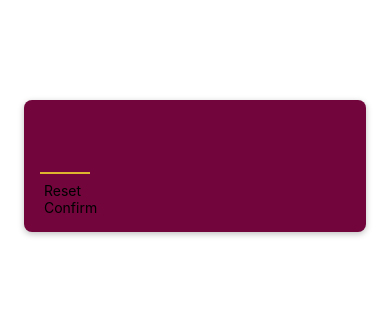
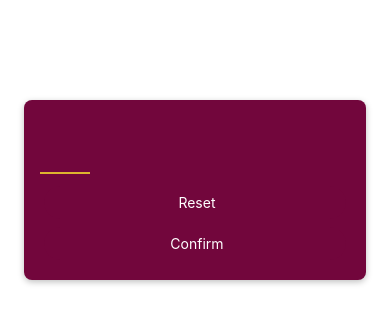
Before and after one commit to breakdaiz/guessnumapp, a React Native app: screen / in a window 390 px wide. Shown: the top 324 px of the page. Built offline with nearby package versions, Linux system fonts and the light colour scheme.

Commit message:
style Primary components, used Pressable on button, add styles for outer and inner container

```diff
--- a/components/PrimaryButton.js
+++ b/components/PrimaryButton.js
@@ -1,12 +1,44 @@
-import { StyleSheet, Text, View } from 'react-native'
-import React from 'react'
+import { Pressable, StyleSheet, Text, View } from "react-native";
+import React from "react";
 
-export default function PrimaryButton({children}) {
+export default function PrimaryButton({ children }) {
+  const pressHandler = () => {
+    console.log("press");
+  };
   return (
-    <View>
-      <Text>{children}</Text>
+    <View style={styles.buttonOuterContainer}>
+      <Pressable
+        style={({ pressed }) =>
+          pressed
+            ? [styles.pressed, styles.buttonInnerContainer]
+            : styles.buttonInnerContainer
+        }
+        onPress={pressHandler}
+        android_ripple={{ color: "#6400233" }}
+      >
+        <Text style={styles.buttonText}>{children}</Text>
+      </Pressable>
     </View>
-  )
+  );
 }
 
-const styles = StyleSheet.create({})
+const styles = StyleSheet.create({
+  buttonOuterContainer: {
+    borderRadius: 28,
+    margin: 4,
+    overflow: "hidden",
+  },
+  buttonInnerContainer: {
+    backgroundColor: "#72063c",
+    paddingVertical: 8,
+    paddingHorizontal: 16,
+    elevation: 2,
+  },
+  buttonText: {
+    color: "#fff",
+    textAlign: "center",
+  },
+  pressed: {
+    opacity: 0.75,
+  },
+});
```
